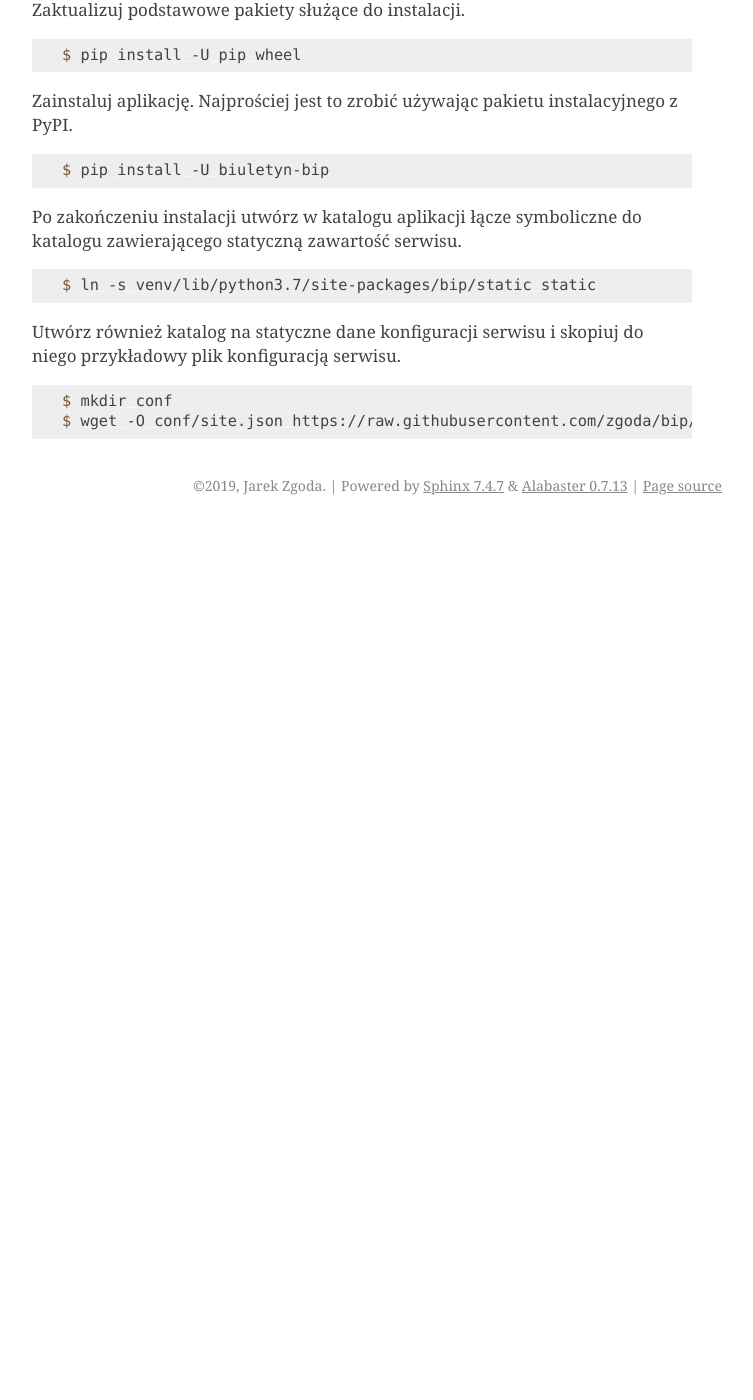
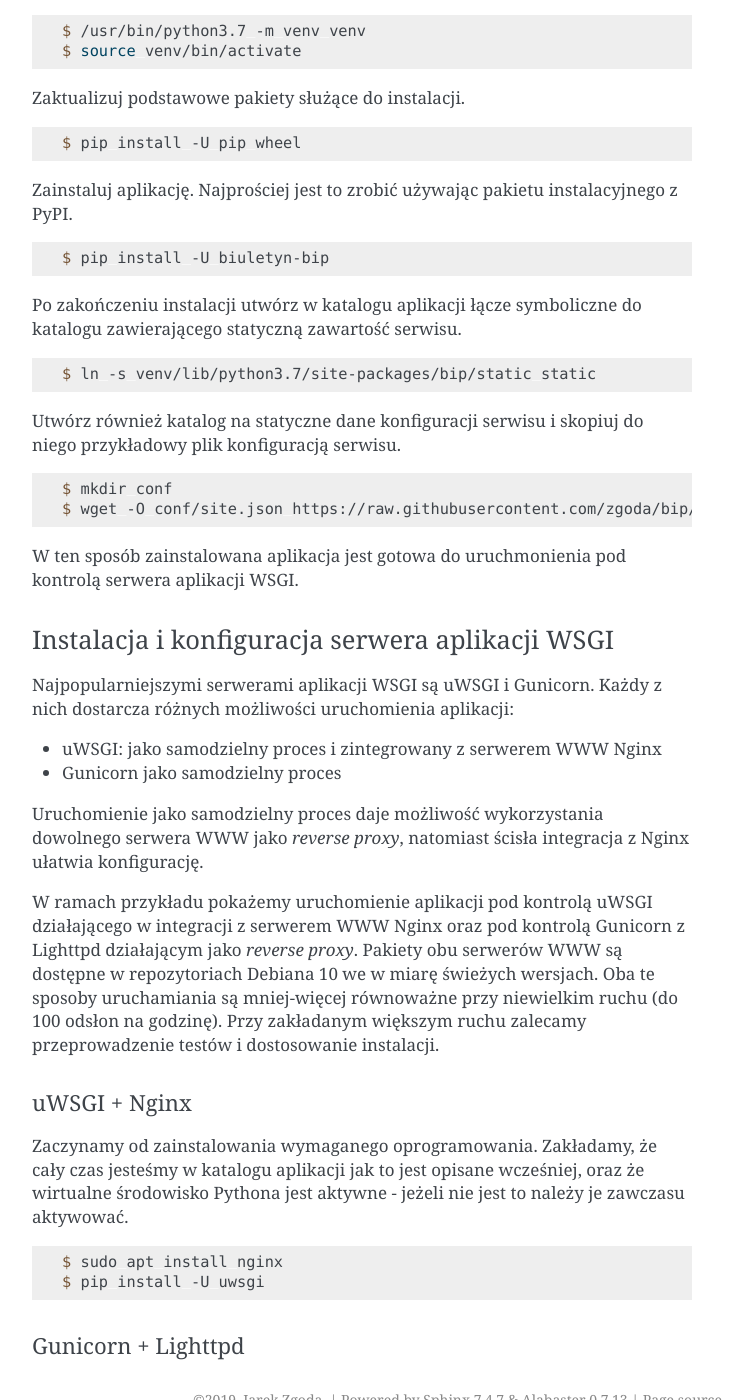
Before and after one commit to zgoda/bip, a Sphinx documentation site: the page built from docs/install.rst, in a window 1280 px wide and 1400 px high, scrolled down 1940 px. Shown: the whole window, without its empty margins (388-1141 px from the left). Built offline with Sphinx 7.4.7, drawn with Linux system fonts in a browser that asks for light colours; before the commit the page ends 2465 px from its top, so only the background shows below that; some of the changed text lies outside the part shown.

Commit message:
Some install docs

```diff
--- a/docs/adminguide.rst
+++ b/docs/adminguide.rst
@@ -1,4 +1,4 @@
 Dokumentacja administratora
 ===========================
 
-Jako "administratora systemu" rozumiemy osobę odpowiedzialną za instalację, uruchomienie i utrzymanie serwisu Biuletynu w stanie sprawnym i działającym.
+Jako "administratora systemu" rozumiemy osobę odpowiedzialną za instalację, uruchomienie i utrzymanie serwisu Biuletynu w stanie sprawnym i działającym. Zakładamy że instalacja i uruchmienie aplikacji zostaną wykonane w systemie Linux. Dla mniej wprawnych użytkowników proponujemy wykonanie próbnej instalacji na maszynie wirtualnej Debiana 10 uruchomionej pod Virtualbox albo VMWare. Ogólnie instalacja **nie wymaga** niczego poza instalowaniem pakietów systemowych, instalowaniem pakietów bibliotek Pythona w środowisku wirtualnym oraz edytowania plików tekstowych z konfiguracją serwisów takich jak serwer aplikacji czy WWW.
--- a/docs/devguide.rst
+++ b/docs/devguide.rst
@@ -1,7 +1,7 @@
 Przewodnik programisty
 ======================
 
-Kod tego projektu jest przeznaczony dla środowiska uruchmieniowego języka Python w wersji 3.7 lub nowszej. Automatyczne testy są uruchamiane na każdym powszechnie dostępnym środowisku które spełnia to wymaganie (w chwili pisania tego dokumentu są to 3.7 i 3.8). Z powodu ograniczonej dostępności środowiska w wersji 3.8, zalecamy do programowania lokalnie używać wersji 3.7, która jest dostępna zarówno w Debianie 10 (Buster) jak i Ubuntu 18.04. Dla starszych wersji Ubuntu jest możliwość zainstalowania Pythona 3.7 używając respozytorium `PPA Deadsnakes <https://launchpad.net/~deadsnakes/+archive/ubuntu/ppa>`_.
+Kod tego projektu jest przeznaczony dla środowiska uruchmieniowego języka Python w wersji 3.7 lub nowszej. Automatyczne testy są uruchamiane na każdym powszechnie dostępnym środowisku które spełnia to wymaganie (w chwili pisania tego dokumentu są to 3.7 i 3.8). Z powodu ograniczonej dostępności środowiska w wersji 3.8, zalecamy do programowania lokalnie używać wersji 3.7, która jest dostępna zarówno w Debianie 10 (Buster) jak i Ubuntu 18.04. Dla innych wersji Ubuntu jest możliwość zainstalowania Pythona 3.7 używając respozytorium `PPA Deadsnakes <https://launchpad.net/~deadsnakes/+archive/ubuntu/ppa>`_.
 
 Wszystko co trzeba na początek
 ------------------------------
@@ -32,13 +32,13 @@ Utwórz środowisko wirtualne i zainstaluj podstawowe pakiety.
 
 Od tej pory wszystkie polecenia są wykonywane z aktywowanym środowiskiem wirtualnym.
 
-Zainstaluj zależności. Pakiet ma zdefiniowany tryb ``dev`` który instaluje wiele przydatnych narzędzi programistycznych, zorientowanych w szczególności na jakość kodu. Proponujemy uruchamiać ``flake8 .`` przed każdym commitem.
+Zainstaluj zależności. Pakiet ma zdefiniowany tryb ``dev`` który instaluje wiele przydatnych narzędzi programistycznych, zorientowanych w szczególności na jakość kodu. Proponujemy uruchamiać ``flake8 .`` przed każdym commitem, a najlepiej ustawić sobie *linting* w edytorze.
 
 .. code-block:: console
 
     $ pip install -U -e .[dev]
 
-W tym momencie kod powinien już być uruchamialny, ale wcześniej dobrze będzie utworzyć sobie plik z lokalnymi zmiennymi środowiskowymi jak poniżej.
+W tym momencie kod powinien już być uruchamialny, ale wcześniej dobrze będzie utworzyć sobie plik z lokalnymi zmiennymi środowiskowymi ``.env`` jak poniżej.
 
 .. code-block:: shell
 
--- a/docs/install.rst
+++ b/docs/install.rst
@@ -3,10 +3,12 @@ Instalacja i uruchomienie
 
 Aplikacja BIP może zostać uruchomiona zarówno samodzielnie, jak i w postaci kontenerów. Ten dokument opisuje oba te sposoby, kładąc jednak nacisk na instalację samodzielną, ponieważ jej zasady dotyczą również instalacji w postaci kontenerów, a sposób ten daje najwięcej możliwości dostosowania instalacji do dostępnych warunków.
 
+Podane poniżej polecenia odpowiadają tym w Debianie 10 i Ubuntu. Dla systemów bazujących na RPM (Fedora, Centos) trzeba będzie je odpowiednio zmodyfikować.
+
 Zalecane systemy operacyjne
 ---------------------------
 
-Aplikacja BIP może działać w każdym systemie operacyjnym, w którym jest dostępny Python 3.7, jednak została ona przetestowana wyłącznie w systemie Linux, do tego systemu również odnosi się ta instrukcja. Instrukcja została przygotowana w oparciu o systemy Debian 10 i Ubuntu 18.04, ponieważ są dla nich dostępne pakiety Pythona 3.7 (w Debianie 10 jest on dostępny w systemie, dla Ubuntu możliwe jest zainstalowanie go używając PPA ``deadsnakes``). Z pewnością jest możliwe uruchomienie aplikacji na innych dystrybucjach Linuksa, jednak nie zostało to przetestowane przez autora.
+Aplikacja BIP może działać w każdym systemie operacyjnym, w którym jest dostępny Python 3.7 lub nowszy, jednak została ona przetestowana wyłącznie w systemie Linux, do tego systemu również odnosi się ta instrukcja. Instrukcja została przygotowana w oparciu o systemy Debian 10 i Ubuntu 18.04, ponieważ są dla nich dostępne pakiety Pythona 3.7 (w Debianie 10 jest on dostępny w systemie, dla Ubuntu 18.04 możliwe jest zainstalowanie go używając PPA ``deadsnakes``). Z pewnością jest możliwe uruchomienie aplikacji na innych dystrybucjach Linuksa, jednak nie zostało to przetestowane przez autora.
 
 Minimalne wymagania sprzętowe
 -----------------------------
@@ -89,3 +91,30 @@ Utwórz również katalog na statyczne dane konfiguracji serwisu i skopiuj do ni
 
     $ mkdir conf
     $ wget -O conf/site.json https://raw.githubusercontent.com/zgoda/bip/master/conf/site.json.example
+
+W ten sposób zainstalowana aplikacja jest gotowa do uruchmonienia pod kontrolą serwera aplikacji WSGI.
+
+Instalacja i konfiguracja serwera aplikacji WSGI
+^^^^^^^^^^^^^^^^^^^^^^^^^^^^^^^^^^^^^^^^^^^^^^^^
+
+Najpopularniejszymi serwerami aplikacji WSGI są uWSGI i Gunicorn. Każdy z nich dostarcza różnych możliwości uruchomienia aplikacji:
+
+* uWSGI: jako samodzielny proces i zintegrowany z serwerem WWW Nginx
+* Gunicorn jako samodzielny proces
+
+Uruchomienie jako samodzielny proces daje możliwość wykorzystania dowolnego serwera WWW jako *reverse proxy*, natomiast ścisła integracja z Nginx ułatwia konfigurację.
+
+W ramach przykładu pokażemy uruchomienie aplikacji pod kontrolą uWSGI działającego w integracji z serwerem WWW Nginx oraz pod kontrolą Gunicorn z Lighttpd działającym jako *reverse proxy*. Pakiety obu serwerów WWW są dostępne w repozytoriach Debiana 10 we w miarę świeżych wersjach. Oba te sposoby uruchamiania są mniej-więcej równoważne przy niewielkim ruchu (do 100 odsłon na godzinę). Przy zakładanym większym ruchu zalecamy przeprowadzenie testów i dostosowanie instalacji.
+
+uWSGI + Nginx
+~~~~~~~~~~~~~
+
+Zaczynamy od zainstalowania wymaganego oprogramowania. Zakładamy, że cały czas jesteśmy w katalogu aplikacji jak to jest opisane wcześniej, oraz że wirtualne środowisko Pythona jest aktywne - jeżeli nie jest to należy je zawczasu aktywować.
+
+.. code-block:: shell-session
+
+    $ sudo apt install nginx
+    $ pip install -U uwsgi
+
+Gunicorn + Lighttpd
+~~~~~~~~~~~~~~~~~~~
```
